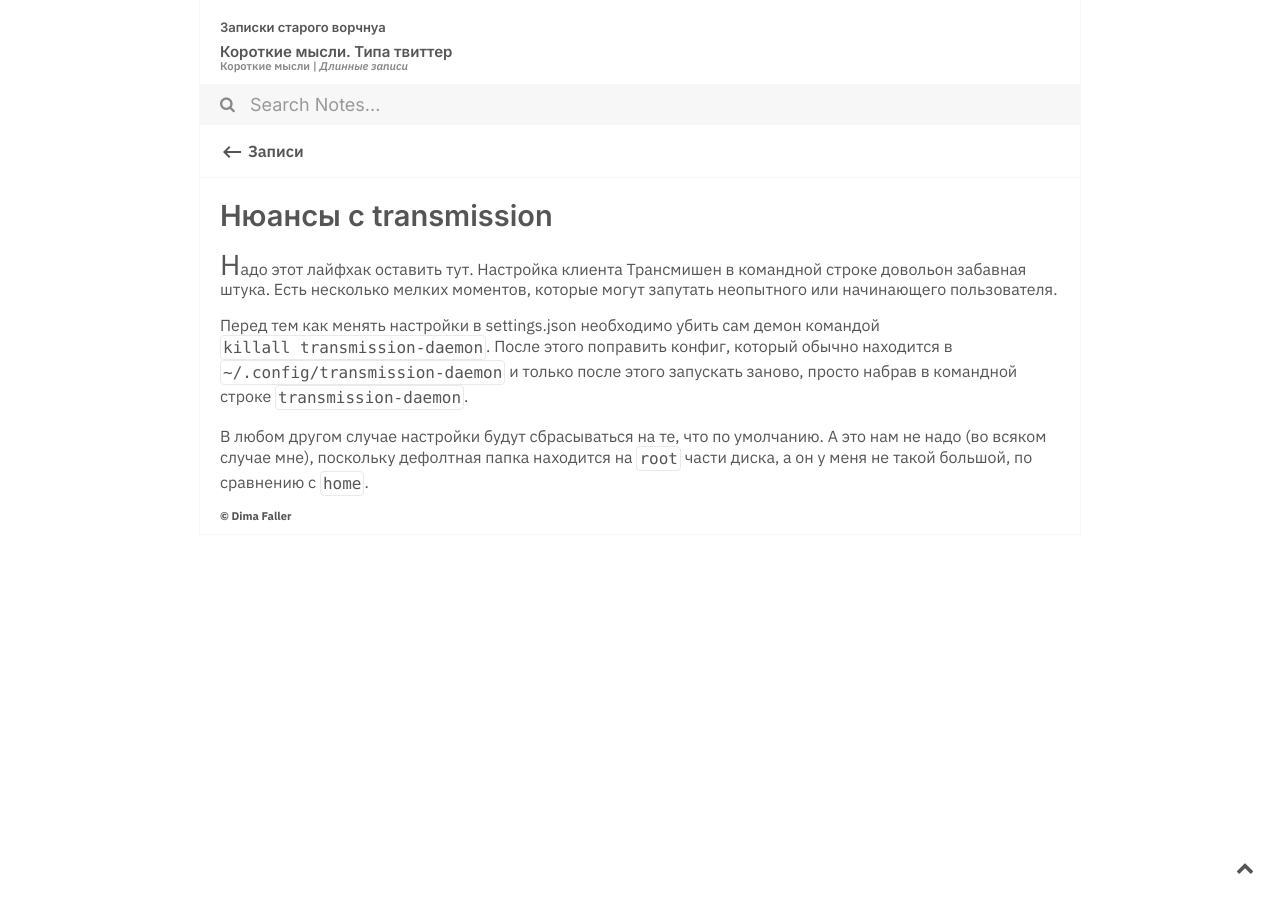
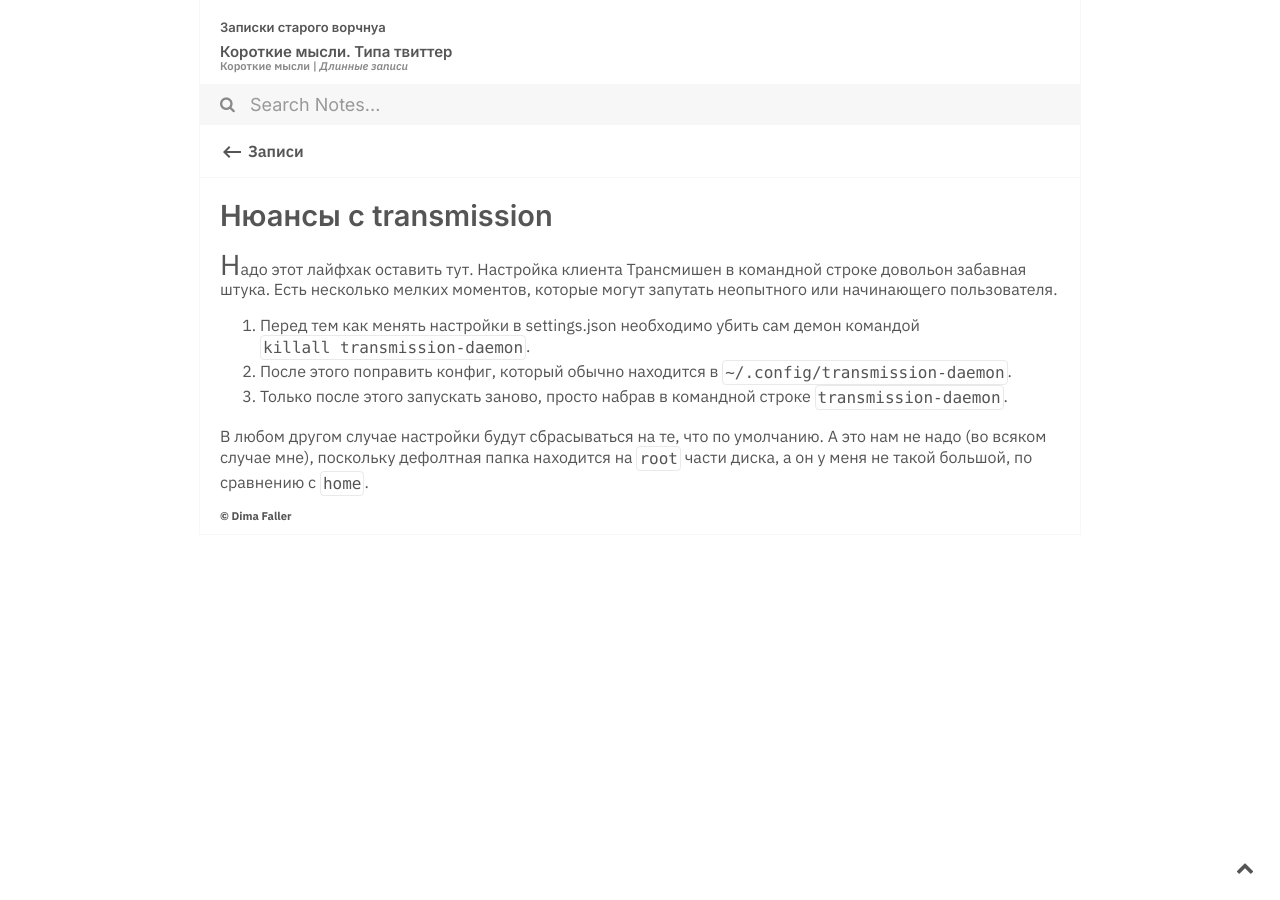
Before and after one commit to dimafaller/blog, a Jekyll site: the page built from _notes/2020-10-08-tranmission-daemon-configuration.md, in a window 1280 px wide. Built offline with Jekyll 4.4.1, drawn with Linux system fonts in a browser that asks for light colours; part of the change alters nothing that is shown.

```diff
--- a/_notes/2020-10-08-tranmission-daemon-configuration.md
+++ b/_notes/2020-10-08-tranmission-daemon-configuration.md
@@ -5,6 +5,8 @@ tags: софт, лайфхак, линукс
 
 Надо этот лайфхак оставить тут. Настройка клиента Трансмишен в командной строке довольон забавная штука. Есть несколько мелких моментов, которые могут запутать неопытного или начинающего пользователя.
 
-Перед тем как менять настройки в settings.json необходимо убить сам демон командой `killall transmission-daemon`. После этого поправить конфиг, который обычно находится в `~/.config/transmission-daemon` и только после этого запускать заново, просто набрав в командной строке `transmission-daemon`.
+1. Перед тем как менять настройки в settings.json необходимо убить сам демон командой `killall transmission-daemon`.
+2. После этого поправить конфиг, который обычно находится в `~/.config/transmission-daemon`.
+3. Только после этого запускать заново, просто набрав в командной строке `transmission-daemon`.
 
 В любом другом случае настройки будут сбрасываться на те, что по умолчанию. А это нам не надо (во всяком случае мне), поскольку дефолтная папка находится на `root` части диска, а он у меня не такой большой, по сравнению с `home`.
```
